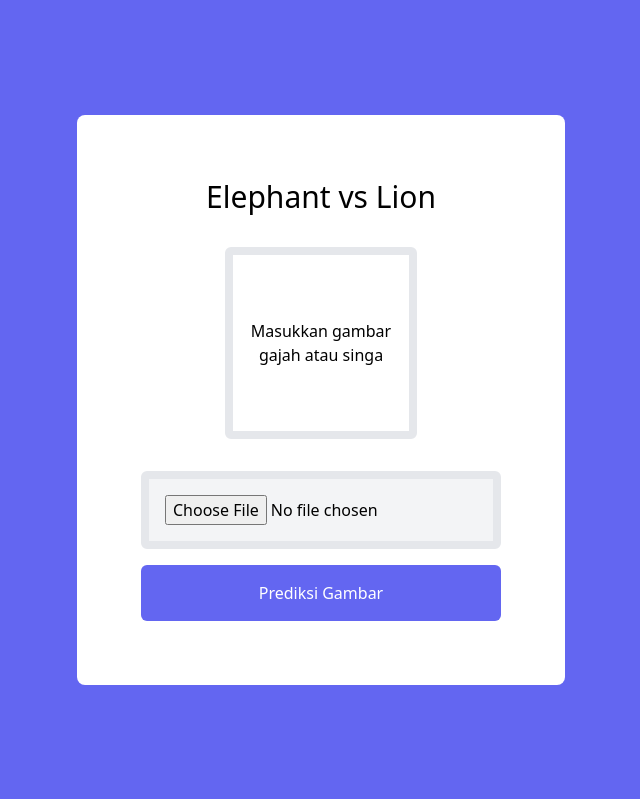
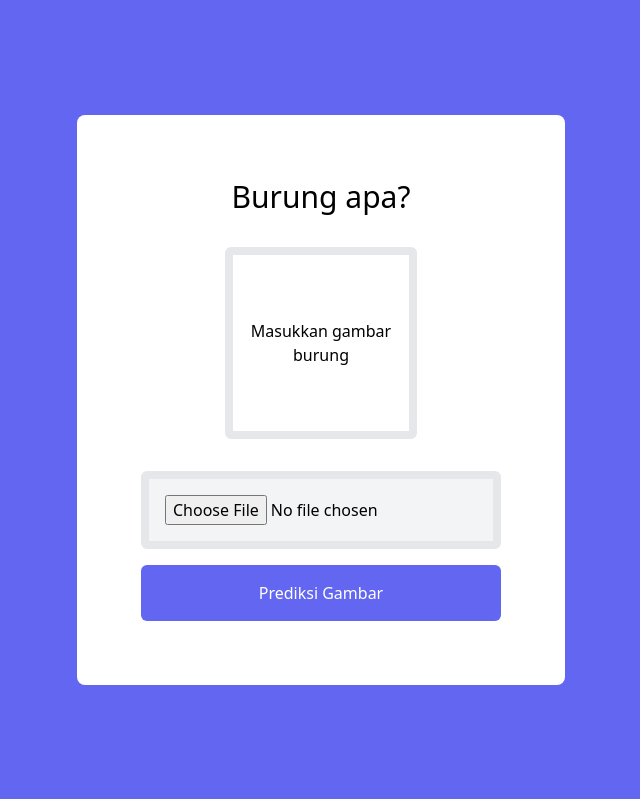
Before and after one commit to muhammaddaffa50/Tugas9, a Flask app: page / in a window 1280 px wide. Shown: the top 799 px of the page, without its empty margins (319-959 px from the left). Run offline with Flask 2, Linux system fonts and the light colour scheme.

Commit message:
Update index.html

```diff
--- a/templates/index.html
+++ b/templates/index.html
@@ -31,7 +31,7 @@
                     rounded-lg
                 "
             >
-                <h1 class="text-3xl text-bold">Elephant vs Lion</h1>
+                <h1 class="text-3xl text-bold">Burung apa?</h1>
 
                 {% if uploaded_image %}
                 <img
@@ -52,7 +52,7 @@
                     "
                 >
                     <p class="text-center">
-                        Masukkan gambar gajah atau singa
+                        Masukkan gambar burung
                     </p>
                 </div>
                 {% endif %} {% if prediction %}
```
